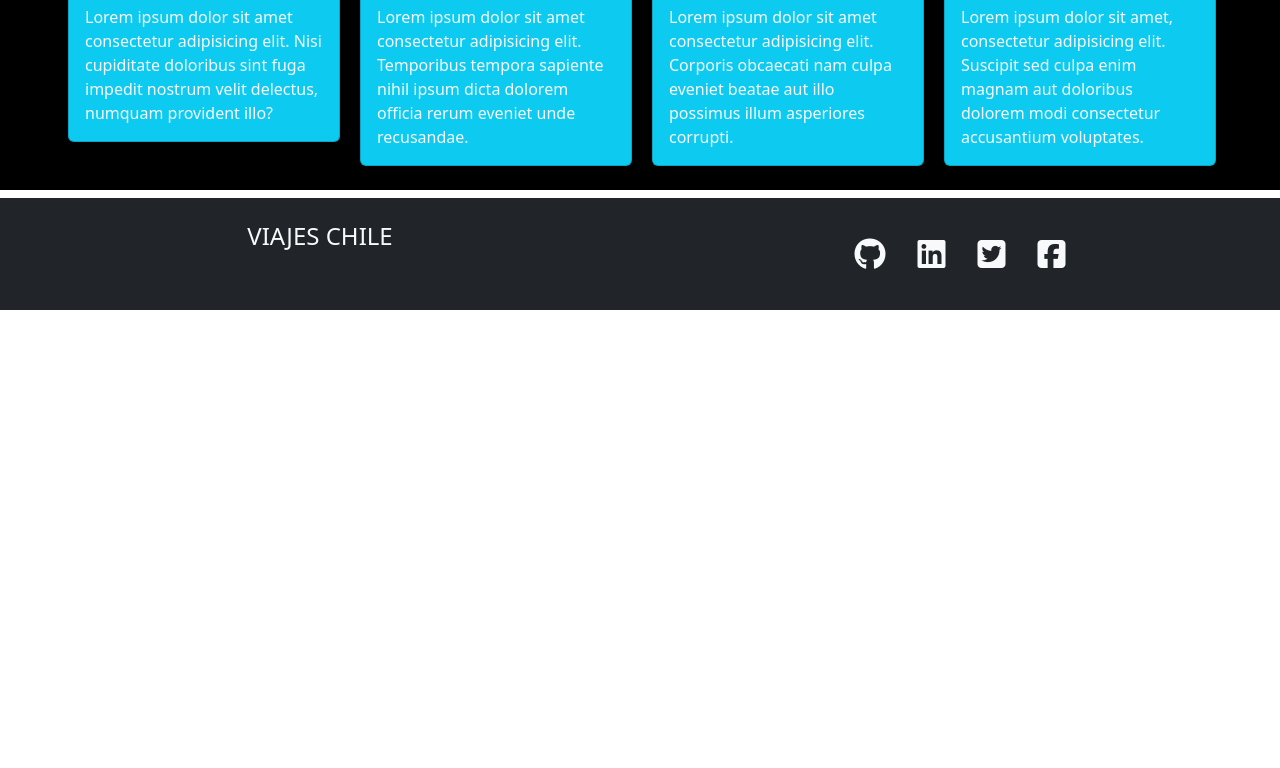
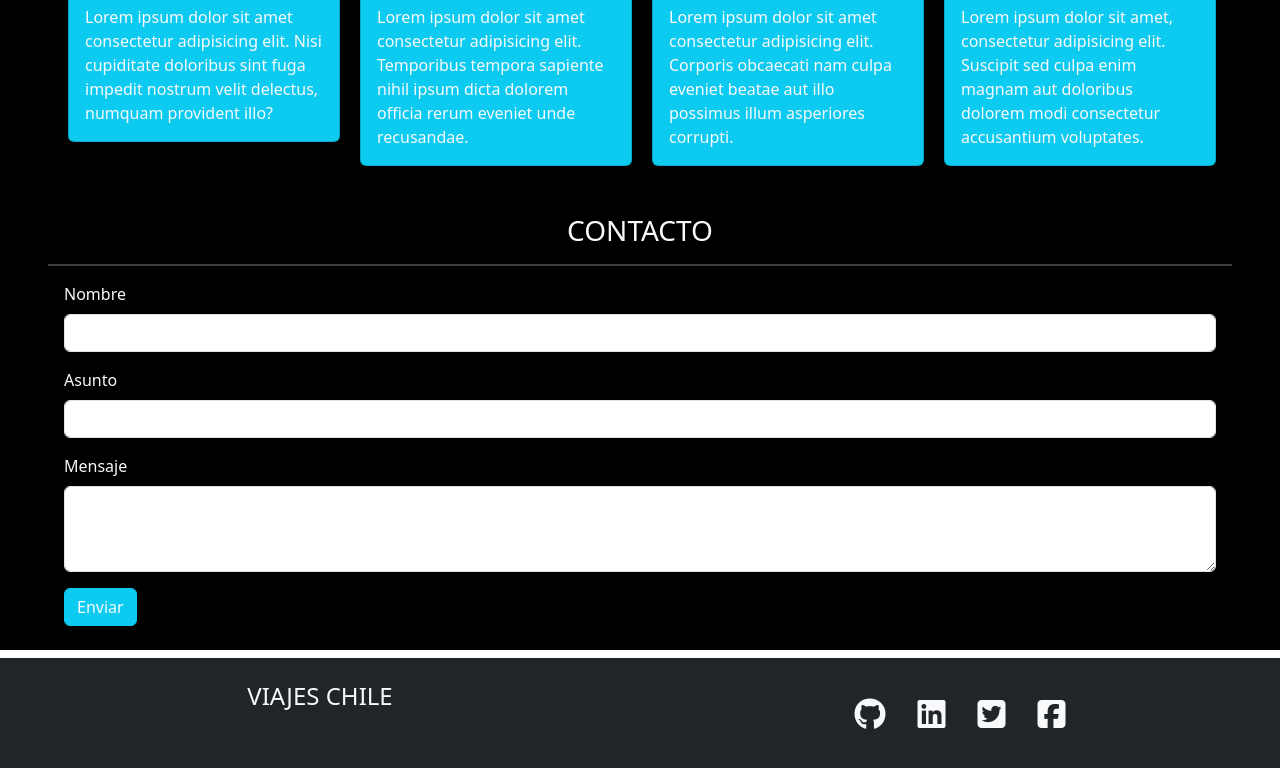
Before and after one commit to Sharkvier/pruebam2python, a plain HTML site: page index.html in a window 1280 px wide. Shown: the part 1641-2409 px from the top of the page. Before the commit the page ends 1951 px from the top, so only its background shows below. Drawn offline with nearby package versions, Linux system fonts and the light colour scheme; some packages are replaced by stand-ins of ours; a script that the page names is missing.

Commit message:
agregue formulario de contacto

```diff
--- a/index.html
+++ b/index.html
@@ -185,7 +185,32 @@
             </div>
         </section>
         <!--fin DESTACADOS-->
-        <section></section>
+        <!--inicio CONTACTO-->
+        <section class="container-fluid bg-black py-4 px-5 mx-auto fw-light" id="contacto">
+            <div class="row">
+                <div class="col-12 d-block">
+                    <h3 class="fw-light text-light text-center">CONTACTO</h3>
+                    <hr class="border border-light border-1 opacity-25">
+                    <div class="mb-3 text-light px-3">
+                        <label for="nombre" class="form-label">Nombre</label>
+                        <input type="text" class="form-control" id="nombre" required>
+                    </div>
+                    <div class="mb-3 text-light px-3">
+                        <label for="asunto" class="form-label">Asunto</label>
+                        <input type="text" class="form-control" id="asunto">
+                    </div>
+                    <div class="mb-3 text-light px-3">
+                        <label for="mensaje" class="form-label">Mensaje</label>
+                        <textarea class="form-control" id="mensaje" rows="3"></textarea>
+                    </div>
+                    <button type="button" class="btn btn-info text-light ms-3" id="enviar" data-bs-toggle="tooltip"
+                        data-placement="right" title="Presiona para enviar tu mensaje">Enviar</button>
+                    <!--agregué un tooltip en el botón enviar-->
+
+                </div>
+            </div>
+        </section>
+        <!--fin CONTACTO-->
 
 
     </main>
```
